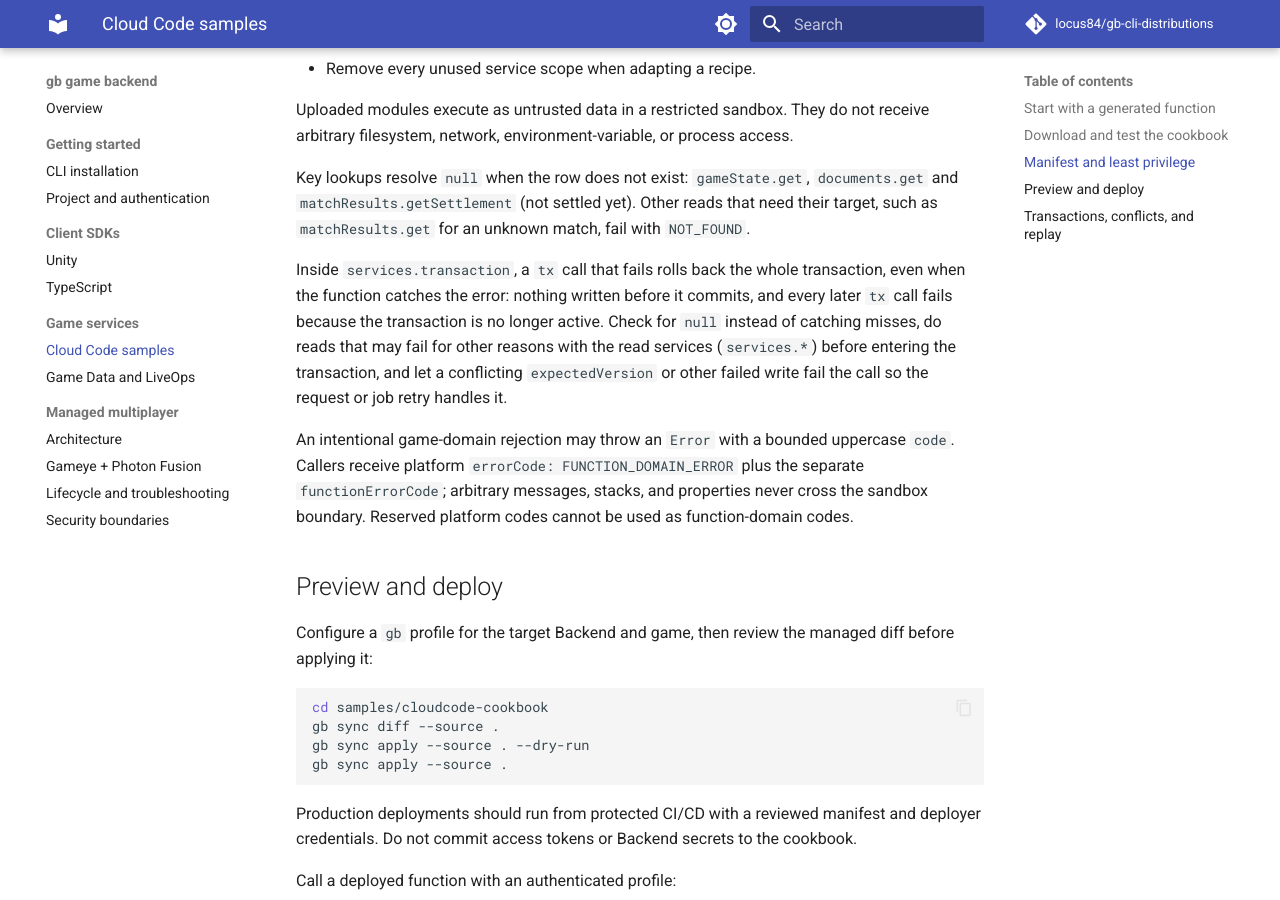
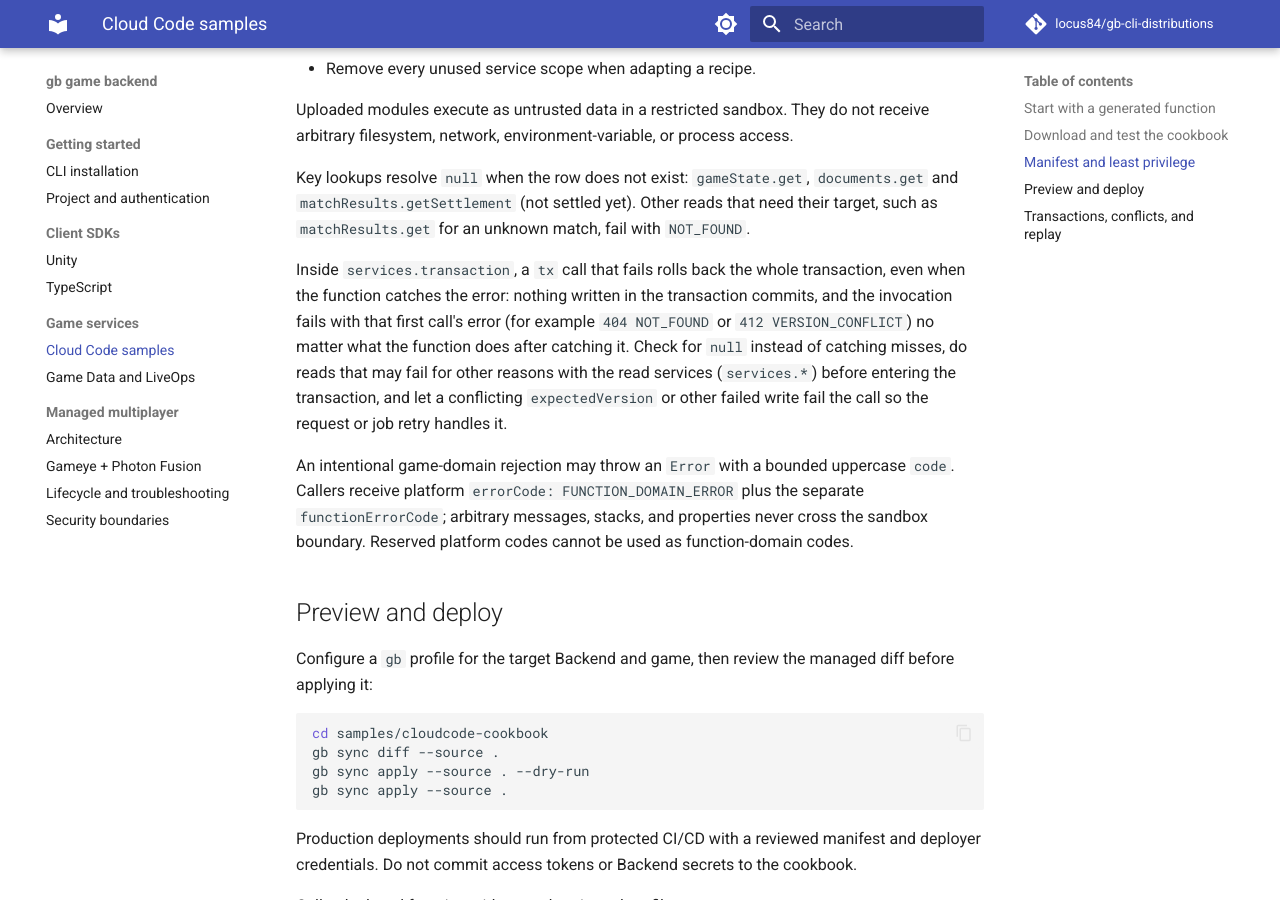
Before and after one commit to locus84/gb-cli-distributions, an MkDocs documentation site: the page built from docs/cloudcode-samples.md, in a window 1280 px wide and 900 px high, scrolled down 2444 px. Built offline with MkDocs 1.6.1 and Material for MkDocs 9.7.7, drawn with Linux system fonts in a browser that asks for light colours; comment, search, counter and statistics services are not loaded.

Commit message:
docs(release): publish v0.2.212

```diff
--- a/docs/cloudcode-samples.md
+++ b/docs/cloudcode-samples.md
@@ -68,7 +68,7 @@ Uploaded modules execute as untrusted data in a restricted sandbox. They do not
 
 Key lookups resolve `null` when the row does not exist: `gameState.get`, `documents.get` and `matchResults.getSettlement` (not settled yet). Other reads that need their target, such as `matchResults.get` for an unknown match, fail with `NOT_FOUND`.
 
-Inside `services.transaction`, a `tx` call that fails rolls back the whole transaction, even when the function catches the error: nothing written before it commits, and every later `tx` call fails because the transaction is no longer active. Check for `null` instead of catching misses, do reads that may fail for other reasons with the read services (`services.*`) before entering the transaction, and let a conflicting `expectedVersion` or other failed write fail the call so the request or job retry handles it.
+Inside `services.transaction`, a `tx` call that fails rolls back the whole transaction, even when the function catches the error: nothing written in the transaction commits, and the invocation fails with that first call's error (for example `404 NOT_FOUND` or `412 VERSION_CONFLICT`) no matter what the function does after catching it. Check for `null` instead of catching misses, do reads that may fail for other reasons with the read services (`services.*`) before entering the transaction, and let a conflicting `expectedVersion` or other failed write fail the call so the request or job retry handles it.
 
 An intentional game-domain rejection may throw an `Error` with a bounded uppercase `code`. Callers receive platform `errorCode: FUNCTION_DOMAIN_ERROR` plus the separate `functionErrorCode`; arbitrary messages, stacks, and properties never cross the sandbox boundary. Reserved platform codes cannot be used as function-domain codes.
 
```
